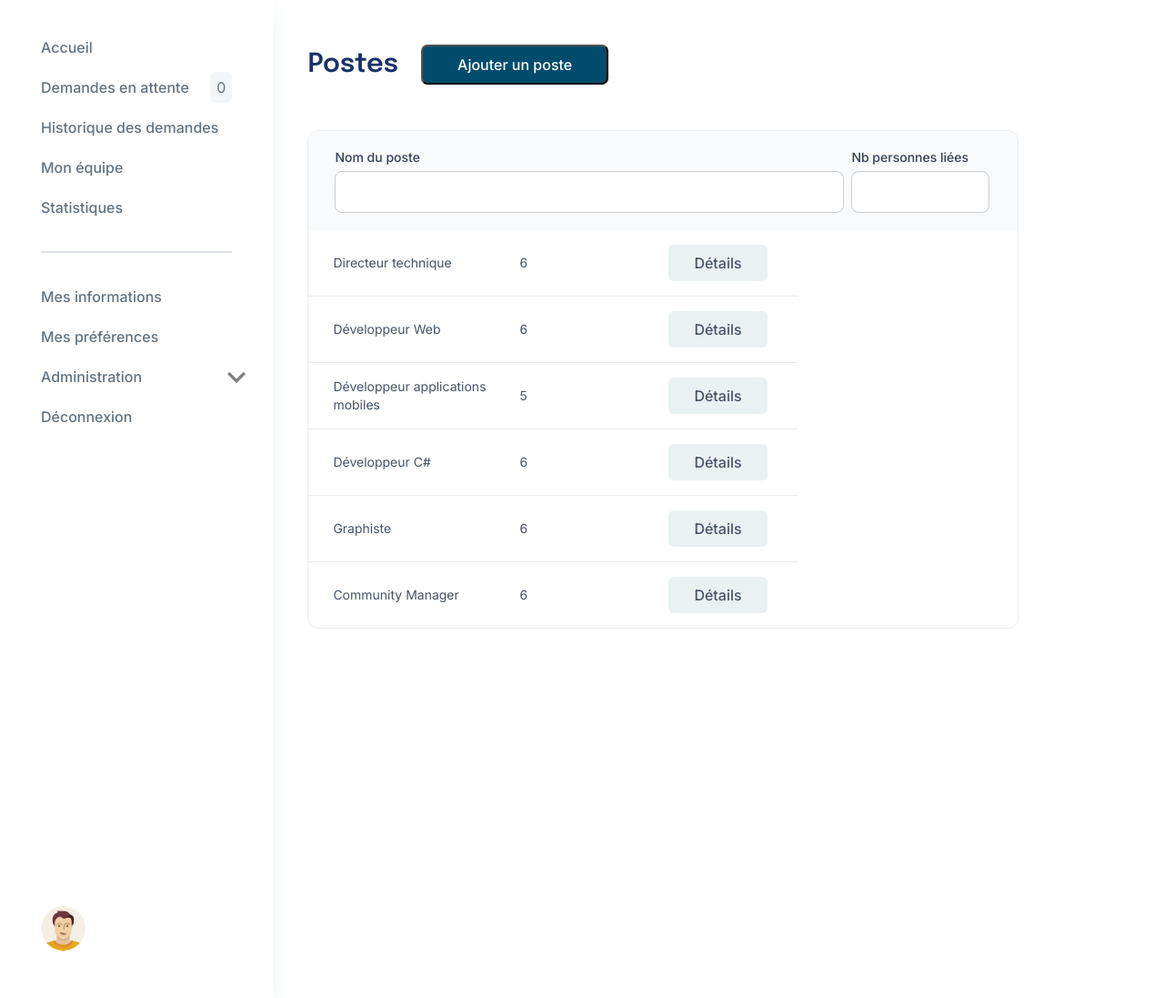
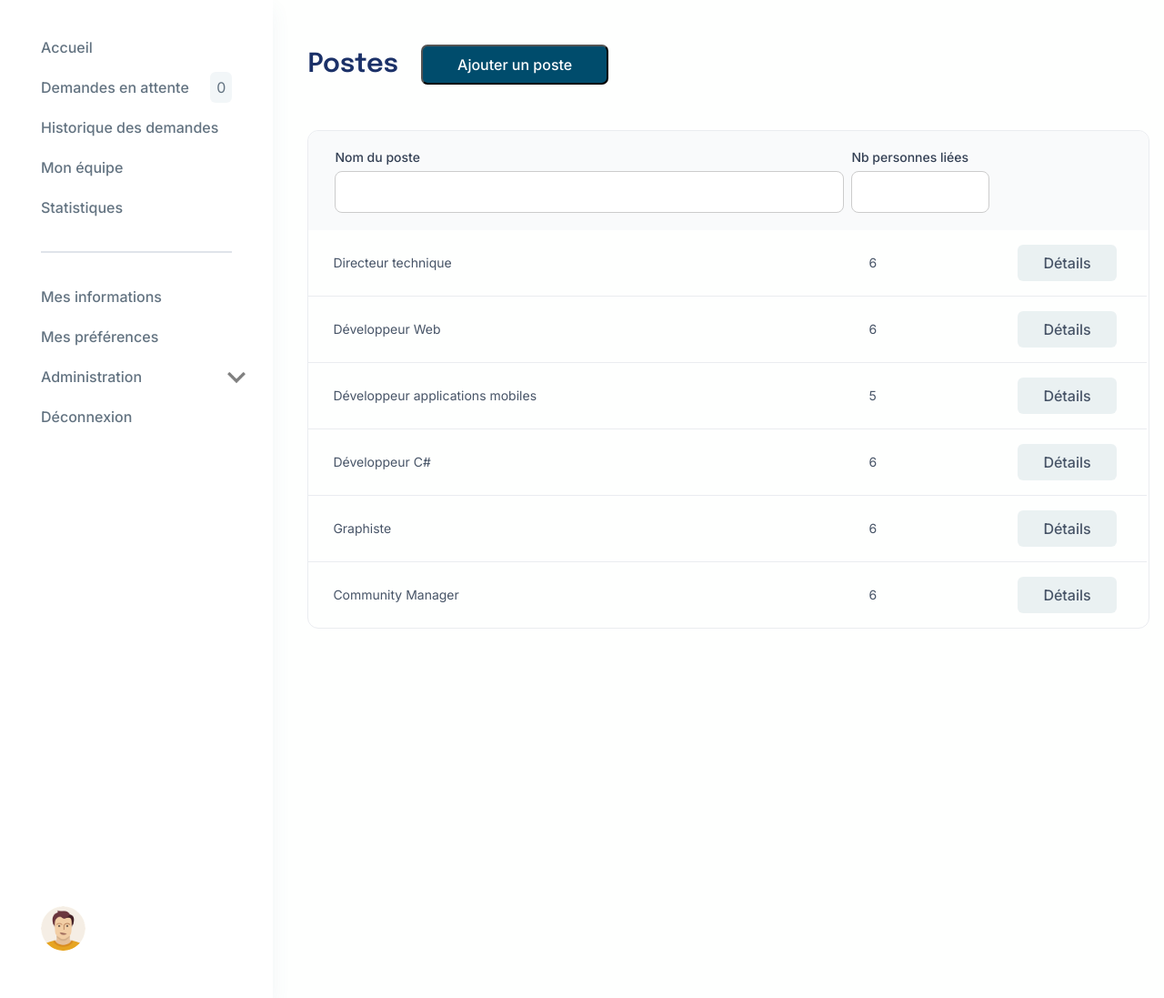
Before and after one commit to SBKF19/Congefacile, a PHP site: page /filtre-postes.php in a window 1280 px wide. Shown: the part 79-1176 px from the top of the page at 91% size. Run offline with PHP 8.4, Linux system fonts and the light colour scheme; data comes from the database, SQL or seed files in the repository; data that the repository does not hold is empty.

Commit message:
Filtre totalement corrigé

```diff
--- a/filtre-postes.php
+++ b/filtre-postes.php
@@ -55,11 +55,11 @@ for ($i = 0; $i < Count($postes1); $i++){
                         <div class="Type1">
                             <?php
                             if( $i === Count($postes1)-1){ ?>
-                            <div class="filter-info-type">
+                            <div class="filter-info-large">
                                 <p class="break-details"><?= $postes1[$i]["name"];?></p>
                             </div>
                             <?php } else{ ?>
-                                <div class="filter-info-type filterBorderBottom">
+                                <div class="filter-info-large filterBorderBottom">
                                 <p class="break-details"><?= $postes1[$i]["name"];?></p>
                                 </div>
                             <?php }
@@ -91,9 +91,9 @@ for ($i = 0; $i < Count($postes1); $i++){
                     <?php } ?>
                         </div>
                 </div>
+
+        </div>
         <?php } ?>
-        </div>
-
     </div>
 </div>
 <script>
```
Lines whose indentation alone changed are shown as unchanged.
